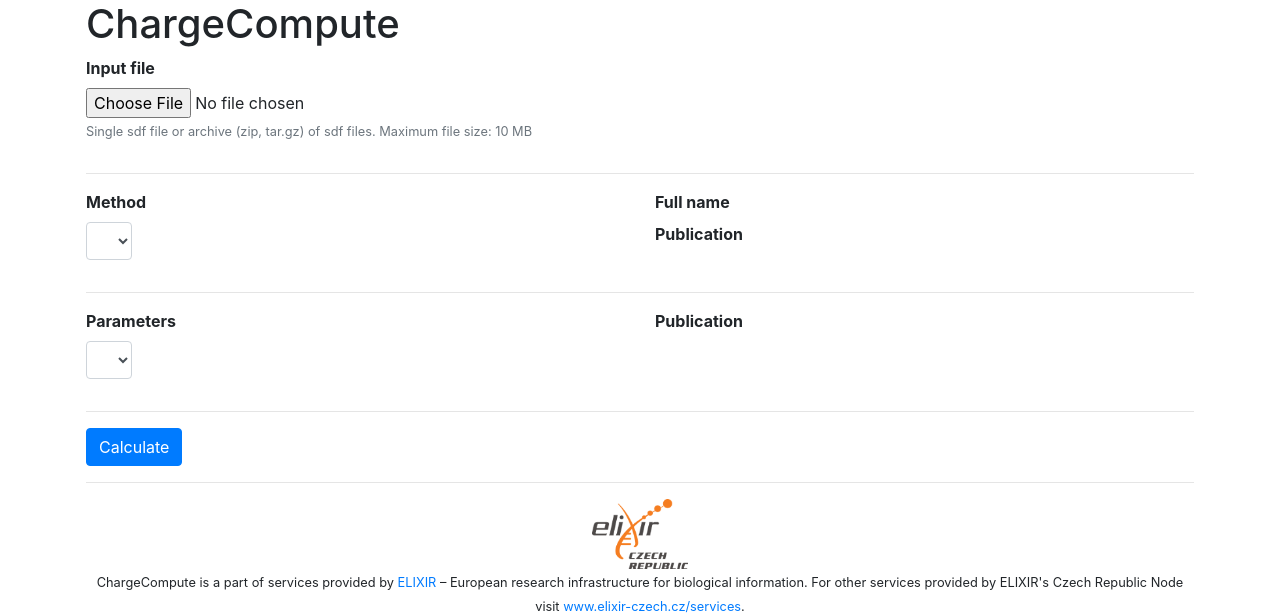
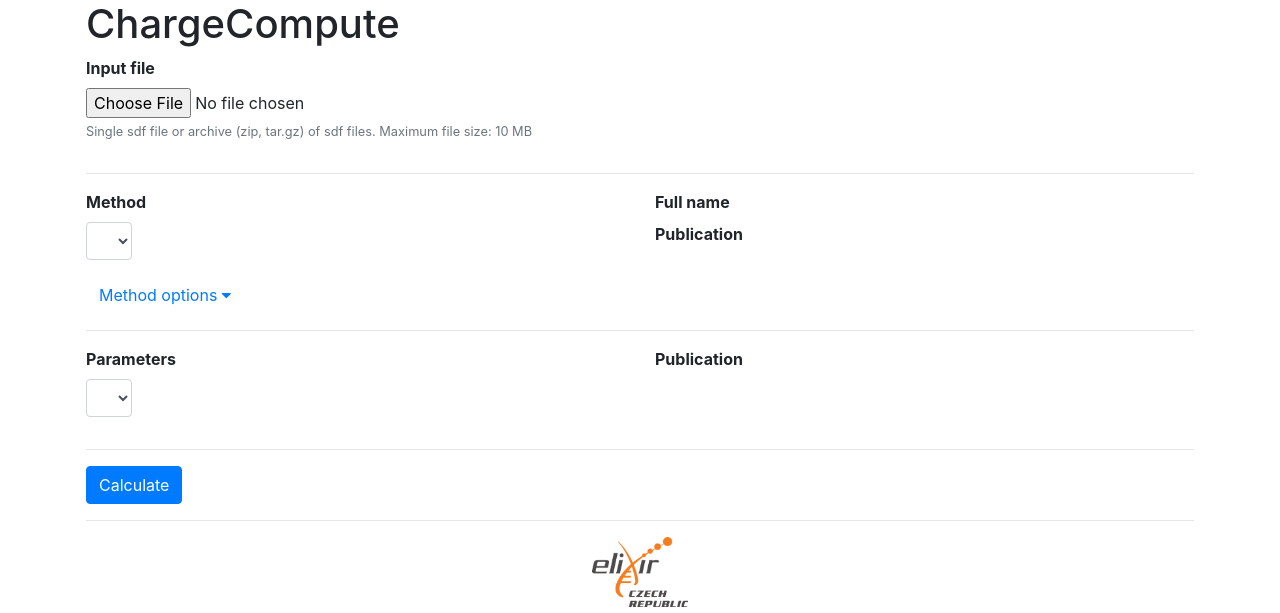
Before and after one commit to sb-ncbr/AtomicChargeCalculator2, a Flask app: template app/templates/index.html in a window 1280 px wide. Shown: the part 64-677 px from the top of the page. Run offline with Flask 2, Linux system fonts and the light colour scheme; the template is opened without the code that fills it: most values are stand-ins (such as "Sample title", 1, 10 or a date in 2020); lists and menus that the app fills with data are empty; parts of the project's set-up code (start-up, migrations or seed data) failed here and were passed over; some libraries are stand-ins or nearby versions.

Commit message:
Let user pass options to the methods.

```diff
--- a/app/routes.py
+++ b/app/routes.py
@@ -49,7 +49,13 @@ def main_site():
         comp_id = str(uuid.uuid1())
         method_name = request.form.get('method_select')
         parameters_name = request.form.get('parameters_select')
-        res = calculate(method_name, parameters_name, os.path.join(tmp_dir, 'structures.sdf'),
+        method_info = next((m for m in method_data if m['name'] == method_name))
+        options = {}
+        if 'options' in method_info:
+            for option in method_info['options']:
+                options[option['name']] = request.form.get(f'{method_name}-option-{option["name"]}')
+
+        res = calculate(method_name, parameters_name, options, os.path.join(tmp_dir, 'structures.sdf'),
                         os.path.join(tmp_dir, 'charges'))
         if res.returncode:
             flash('Computation failed: ' + res.stderr.decode('utf-8'), 'error')
--- a/app/static/main.js
+++ b/app/static/main.js
@@ -26,19 +26,20 @@ function hide_parameters_publication(val) {
     $('#parameters_paper_label').prop('hidden', val);
 }
 
-$(function() {
+
+function init_index() {
     const $m_select = $('#method_selection');
     const $p_select = $('#parameters_selection');
 
     /* Set available methods */
     let m_options = '';
-    $.each(method_data, function(key, method) {
+    $.each(method_data, function (key, method) {
         m_options += `<option value="${method.name}">${method.name}</option>\n`;
     });
     $m_select.append(m_options);
 
     /* Update parameter publication on change */
-    $p_select.on('change', function() {
+    $p_select.on('change', function () {
         const m_name = $('#method_selection option:selected').val();
         const p_name = $('#parameters_selection option:selected').text();
 
@@ -49,8 +50,7 @@ $(function() {
         /* Default parameters (not found in parameter_data) have no publication assigned */
         if (e === undefined) {
             hide_parameters_publication(true);
-        }
-        else{
+        } else {
             hide_parameters_publication(false);
             /* Some parameters have no publication */
             if (e.publication == null) {
@@ -62,20 +62,33 @@ $(function() {
     });
 
     /* Update method data on method select change */
-    $m_select.on('change', function() {
+    $m_select.on('change', function () {
         const m_name = $('#method_selection option:selected').val();
         const e = method_data.find(function (element) {
             return element.name === m_name;
         });
 
+        if (e.options) {
+            $('#collapse-options').removeClass('show');
+            $.each($('div[id^="options"]'), function(key, div){
+                let $div = $(div);
+                $div.hide();
+            });
+            $(`#options-${m_name}`).show();
+            $('#method-options-row').show();
+        }
+        else {
+            $('#method-options-row').hide();
+        }
+
         $p_select.empty();
-        if(e.has_parameters) {
+        if (e.has_parameters) {
             let p_options = '';
             $p_select.prop('disabled', false);
-            if(parameter_data[m_name].length > 1) {
+            if (parameter_data[m_name].length > 1) {
                 $p_select.append('<option value="default">Select best (default)</option>');
             }
-            $.each(parameter_data[m_name], function(key, parameter_set) {
+            $.each(parameter_data[m_name], function (key, parameter_set) {
                 p_options += `<option value="${parameter_set.filename}">${parameter_set.name}</option>\n`;
             });
             $p_select.append(p_options);
@@ -88,7 +101,7 @@ $(function() {
 
         $('#method_name').text(e.full_name);
 
-        if(e.publication == null) {
+        if (e.publication == null) {
             $('#method_paper').text('None');
         } else {
             fill_paper($('#method_paper'), e.publication);
@@ -103,8 +116,8 @@ $(function() {
 
     $submit.prop('disabled', true);
 
-    $input.on('change', function() {
-        if($input.val()) {
+    $input.on('change', function () {
+        if ($input.val()) {
             $submit.prop('disabled', false);
         } else {
             $submit.prop('disabled', true);
@@ -113,7 +126,7 @@ $(function() {
 
     /* Check file size */
     $('form').submit(function (e) {
-        if($input[0].files[0].size > 10 * 1024 * 1024) {
+        if ($input[0].files[0].size > 10 * 1024 * 1024) {
             alert('Cannot upload file larger than 10 MB');
             $submit.prop('disabled', true);
             e.preventDefault();
@@ -122,5 +135,12 @@ $(function() {
             $submit.prop('disabled', true);
         }
     });
+}
 
+
+$(function () {
+    let page = window.location.pathname;
+    if (page === '/') {
+        init_index();
+    }
 });
--- a/app/templates/calculation.html
+++ b/app/templates/calculation.html
@@ -77,10 +77,6 @@
         integrity="sha384-ChfqqxuZUCnJSK3+MXmPNIyE6ZbWh2IMqE241rYiqJxyMiZ6OW/JmZQ5stwEULTy"
         crossorigin="anonymous"></script>
 
-<script>
-    const method_data = $.parseJSON('{{ methods | tojson | safe }}');
-    const parameter_data = $.parseJSON('{{ parameters | tojson | safe }}');
-</script>
 <script src="{{ url_for('static', filename='main.js') }}"></script>
 
 </body>
--- a/app/templates/index.html
+++ b/app/templates/index.html
@@ -45,6 +45,38 @@
                 <div id="method_name"></div>
                 <label class="font-weight-bold">Publication</label>
                 <div id="method_paper"></div>
+            </div>
+        </div>
+        <div class="row" id="method-options-row">
+            <div class="col-md-6">
+                <button class="btn btn-link" type="button" data-toggle="collapse" data-target="#collapse-options"
+                        aria-expanded="false" aria-controls="collapse-options">Method options
+                    <i class="fa fa-caret-down"></i>
+                </button>
+                <div class="collapse" id="collapse-options">
+                    <div class="card card-body" id="method-options">
+                        {% for method in methods %}
+                            <div id="options-{{ method.name }}">
+                                {% for option in method.options %}
+                                    <label for="{{ method.name }}-option-{{ option.name }}"
+                                           class="col-form-label">{{ option.description }}</label>
+                                    {% if option.type == 'int' %}
+                                        <input class="form-control" type="number" value="{{ option.default }}"
+                                               id="{{ method.name }}-option-{{ option.name }}"
+                                               name="{{ method.name }}-option-{{ option.name }}">
+                                    {% else %}
+                                        <select class="form-control" name="{{ method.name }}-option-{{ option.name }}"
+                                                id="{{ method.name }}-option-{{ option.name }}">
+                                            {% for choice in option.choices %}
+                                                <option>{{ choice }}</option>
+                                            {% endfor %}
+                                        </select>
+                                    {% endif %}
+                                {% endfor %}
+                            </div>
+                        {% endfor %}
+                    </div>
+                </div>
             </div>
         </div>
         <hr>
```
Also changed, not shown: app/calculation.py (+7 -6 lines).
